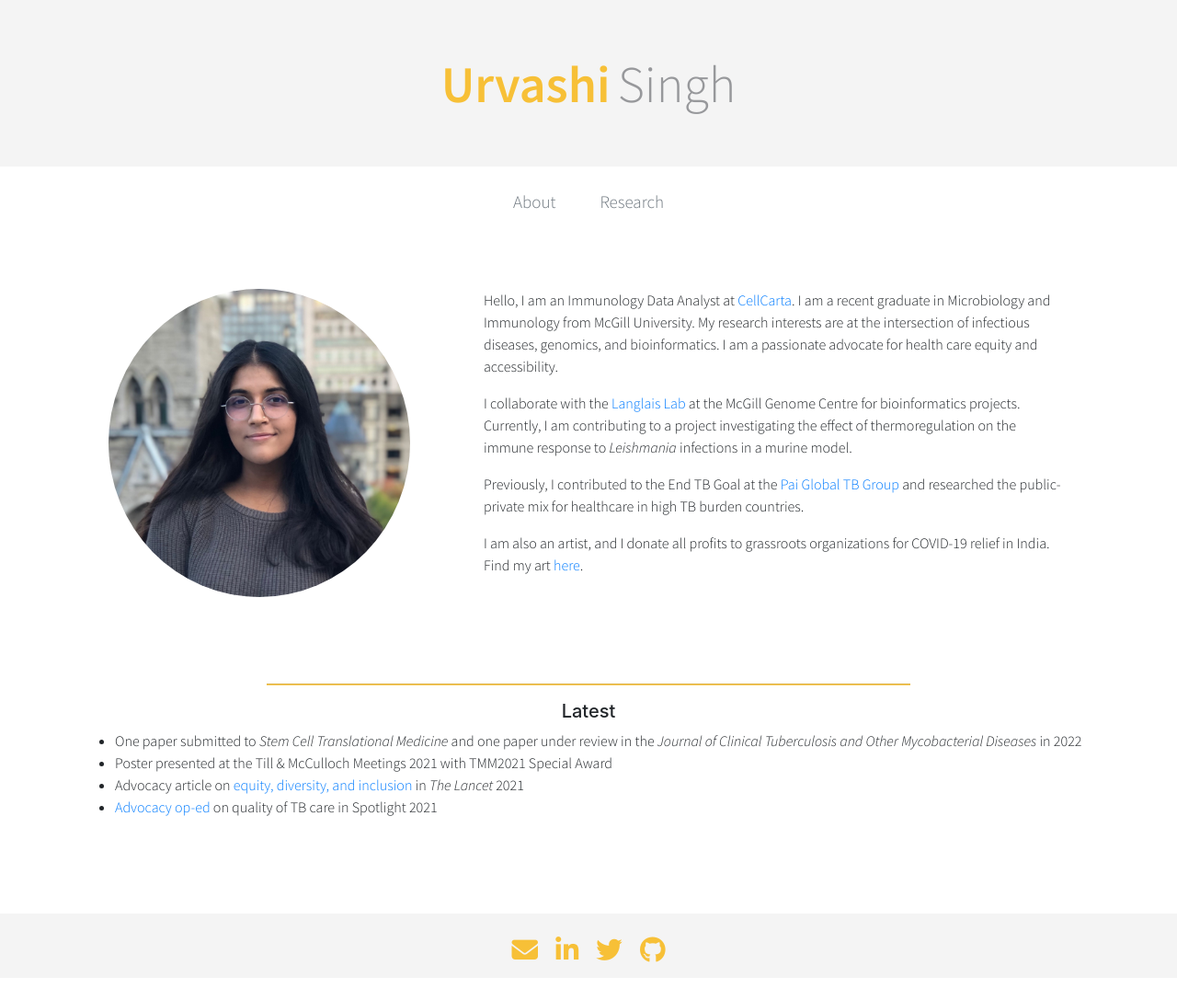
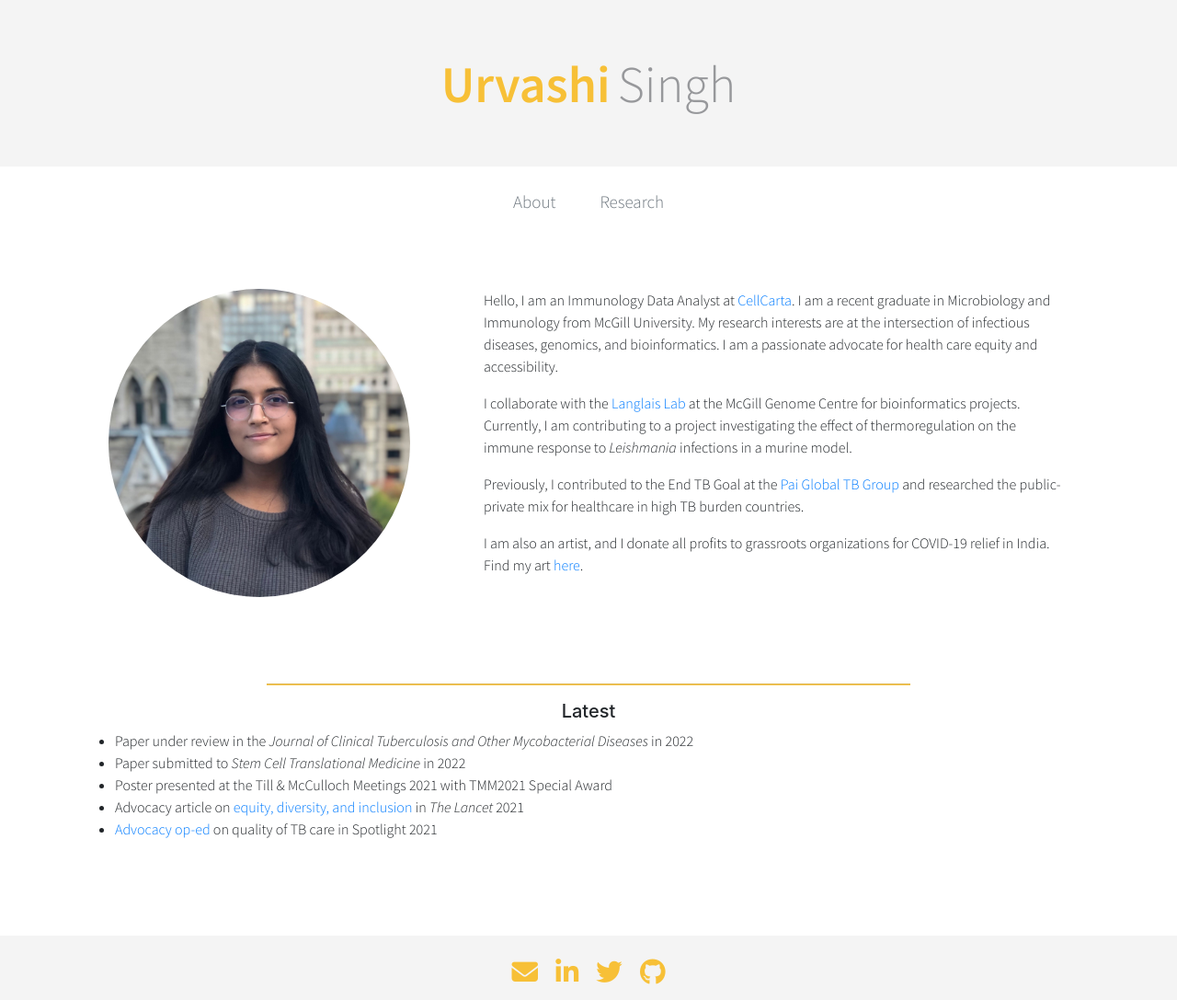
Before and after one commit to urvashi-s/urvashi-s.github.io, a Jekyll site: the page built from about.md, in a window 1280 px wide. Shown: the whole page at 92% size. Built offline with Jekyll 4.4.1, drawn with Linux system fonts in a browser that asks for light colours; nearby versions of some CDN libraries; before the commit the page ends 1063 px from its top, so only the background shows below that.

Commit message:
minor fixes

```diff
--- a/about.md
+++ b/about.md
@@ -24,7 +24,8 @@ title: Urvashi Singh
 <div class="container">
     <h5 class="page-heading">Latest</h5>
     <ul>
-    <li class="text-left"> One paper submitted to <i> Stem Cell Translational Medicine </i> and one paper under review in the <i>Journal of Clinical Tuberculosis and Other Mycobacterial Diseases</i> in 2022 </li>
+    <li class="text-left"> Paper under review in the <i>Journal of Clinical Tuberculosis and Other Mycobacterial Diseases</i> in 2022 </li>
+    <li class="text-left"> Paper submitted to <i> Stem Cell Translational Medicine </i> in 2022 </li>
     <li class="text-left"> Poster presented at the Till & McCulloch Meetings 2021 with TMM2021 Special Award </li>
     <li class="text-left">Advocacy article on <a class="a-link" href="https://www.thelancet.com/journals/lancet/article/PIIS0140-6736(20)32627-1/fulltext">equity, diversity, and inclusion</a> in <i>The Lancet</i> 2021</li>
     <li class="text-left"><a class="a-link" href="https://www.spotlightnsp.co.za/2021/10/21/opinion-quality-tuberculosis-care-starts-with-people/">Advocacy op-ed</a> on quality of TB care in Spotlight 2021</li>
```
